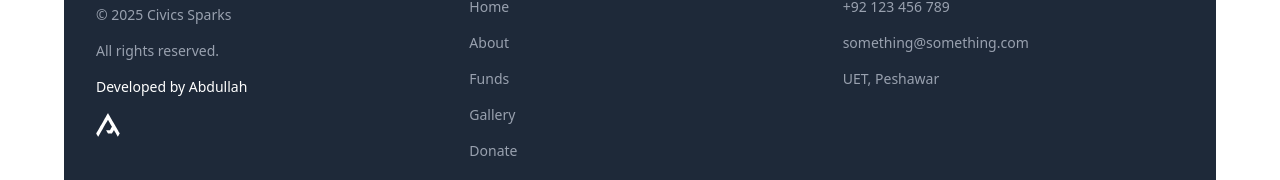
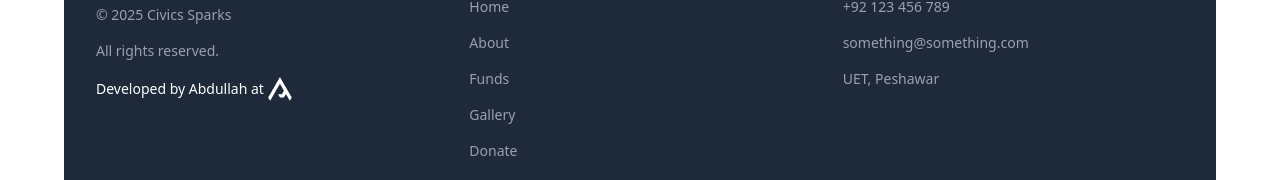
Before and after one commit to abdninesix/test, a React (Vite) app: page / in a window 1280 px wide. Shown: the part 3919-4099 px from the top of the page. Built offline with nearby package versions, Linux system fonts and the light colour scheme.

Commit message:
Sections

```diff
--- a/src/components/ContactSection.tsx
+++ b/src/components/ContactSection.tsx
@@ -44,8 +44,10 @@ const ContactSection = () => {
           </a>
           <p className='text-sm'>&copy; {new Date().getFullYear()} Civics Sparks</p>
           <p className='text-sm'>All rights reserved.</p>
-          <p className="flex items-center text-white">Developed by Abdullah</p>
-          <a href="https://abify.vercel.app" target="_noblank" className="text-white"><Logo /></a>
+          <p className="flex items-center text-white">
+            Developed by Abdullah at&nbsp;
+            <a href="https://abify.vercel.app" target="_noblank" className="text-white"><Logo /></a>
+          </p>
         </div>
 
         <div className='flex flex-col gap-4'>
```
